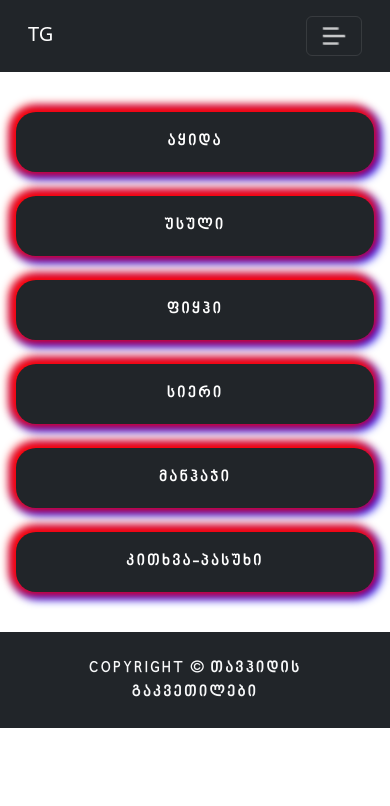
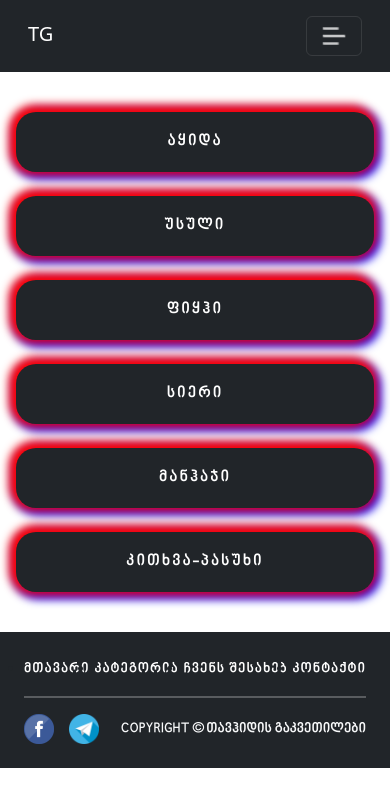
Before and after one commit to Gkamashidze/TG, a plain HTML site: page index.html in a window 390 px wide. Drawn offline with nearby package versions, Linux system fonts and the light colour scheme.

Commit message:
განახლება 1.0

```diff
--- a/index.html
+++ b/index.html
@@ -19,6 +19,7 @@
     <nav class="navbar navbar-expand-lg navbar-dark bg-dark p-3 main-nav">
 
         <div class="container">
+
             <a href="#" class="navbar-brand">TG</a>
 
             <button class="navbar-toggler" type="button" data-bs-toggle="collapse" data-bs-target="#MyNav">
@@ -168,9 +169,61 @@
 
     </div>
 
-    <footer class="container-fluid footer-section bg-dark p-4 text-center">
+    <footer class="container-fluid footer-section bg-dark p-4">
 
-        <p class="text-light">COPYRIGHT &copy; თავჰიდის გაკვეთილები</p>
+        <div class="row">
+
+            <div class="col-12">
+
+                <ul class="d-flex justify-content-around ftr-category">
+
+                    <li class="nav-item">
+                        <a href="#" class="nav-link">მთავარი</a>
+                    </li>
+
+                    <li class="nav-item">
+                        <a href="#" class="nav-link">კატეგორია</a>
+                    </li>
+
+                    <li class="nav-item">
+                        <a href="#" class="nav-link">ჩვენს შესახებ</a>
+                    </li>
+
+                    <li class="nav-item">
+                        <a href="#" class="nav-link">კონტაქტი</a>
+                    </li>
+
+                </ul>
+
+            </div>
+
+        </div>
+
+        <div class="row">
+
+            <div class="col-12">
+                <hr>
+            </div>
+
+        </div>
+
+        <div class="row">
+
+            <div class="col-12 d-flex justify-content-between align-items-center">
+
+                <div class="ftr-socmedia d-flex">
+
+                    <img src="./src/img/facebookicon.webp" alt="" style="width: 30px; height: 30px;">
+
+                    <img src="./src/img/telegramicon.png" alt="" style="width: 30px; height: 30px;">
+
+                </div>
+
+                <p class="text-light">COPYRIGHT &copy; თავჰიდის გაკვეთილები</p>
+
+            </div>
+        </div>
+
 
     </footer>
 
--- a/style.css
+++ b/style.css
@@ -120,6 +120,23 @@ footer>p {
     letter-spacing: 2px;
 }
 
+.ftr-category {
+    padding: 0;
+    margin: 0;
+}
+
+hr {
+    border: 1px solid white;
+}
+
+.ftr-socmedia {
+    gap: 20px;
+}
+
+.text-light {
+    margin: 0;
+}
+
 @media (max-width: 425px) {
 
     .main-nav {
@@ -159,4 +176,20 @@ footer>p {
     .footer-section {
         margin-top: 40px;
     }
+
+    .ftr-category {
+        justify-content: space-between !important;
+    }
+
+    .ftr-category li a {
+        font-size: 14px;
+    }
+
+    .ftr-socmedia {
+        gap: 15px;
+    }
+
+    .text-light {
+        font-size: 14px;
+    }
 }
```
